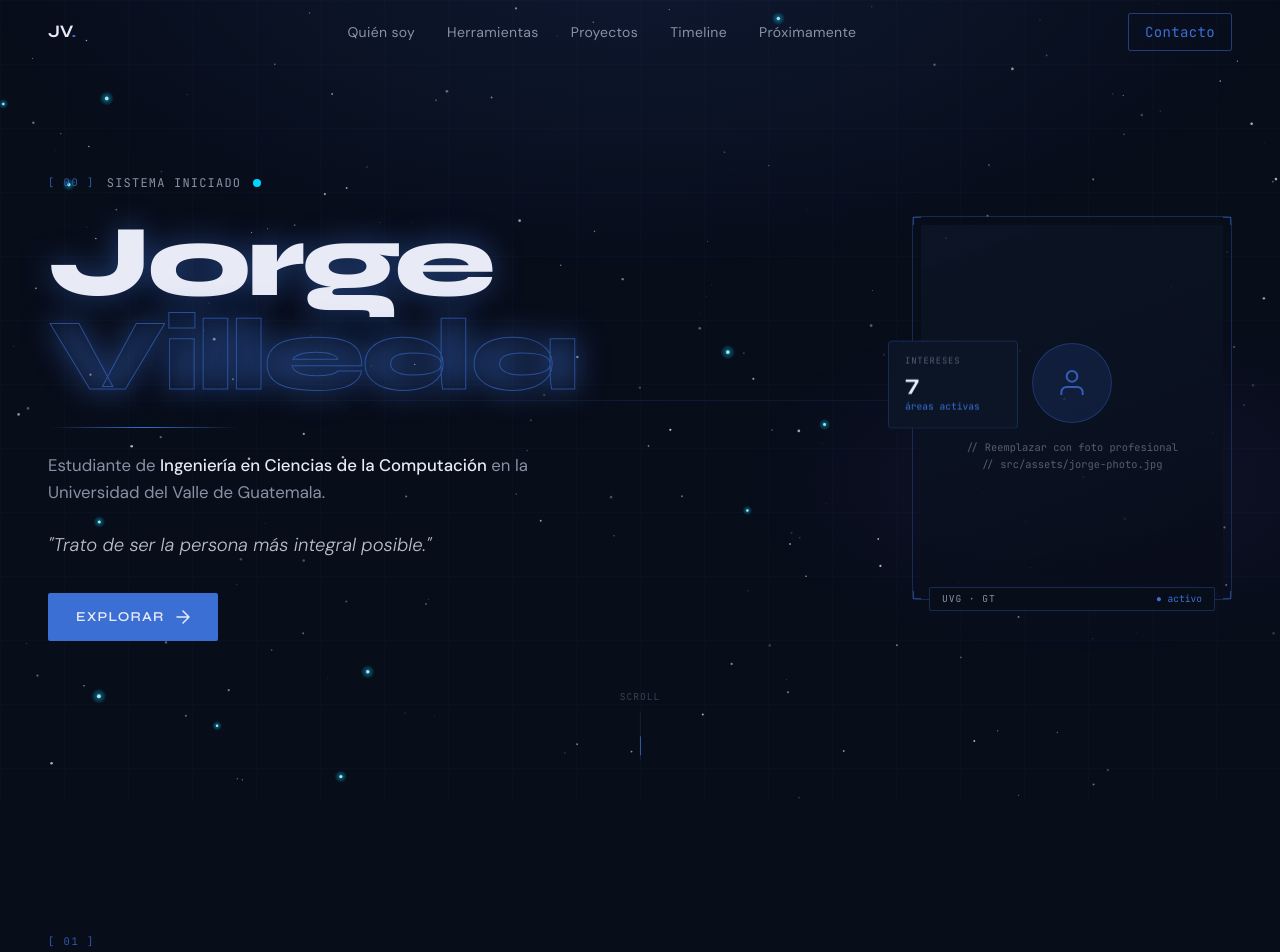
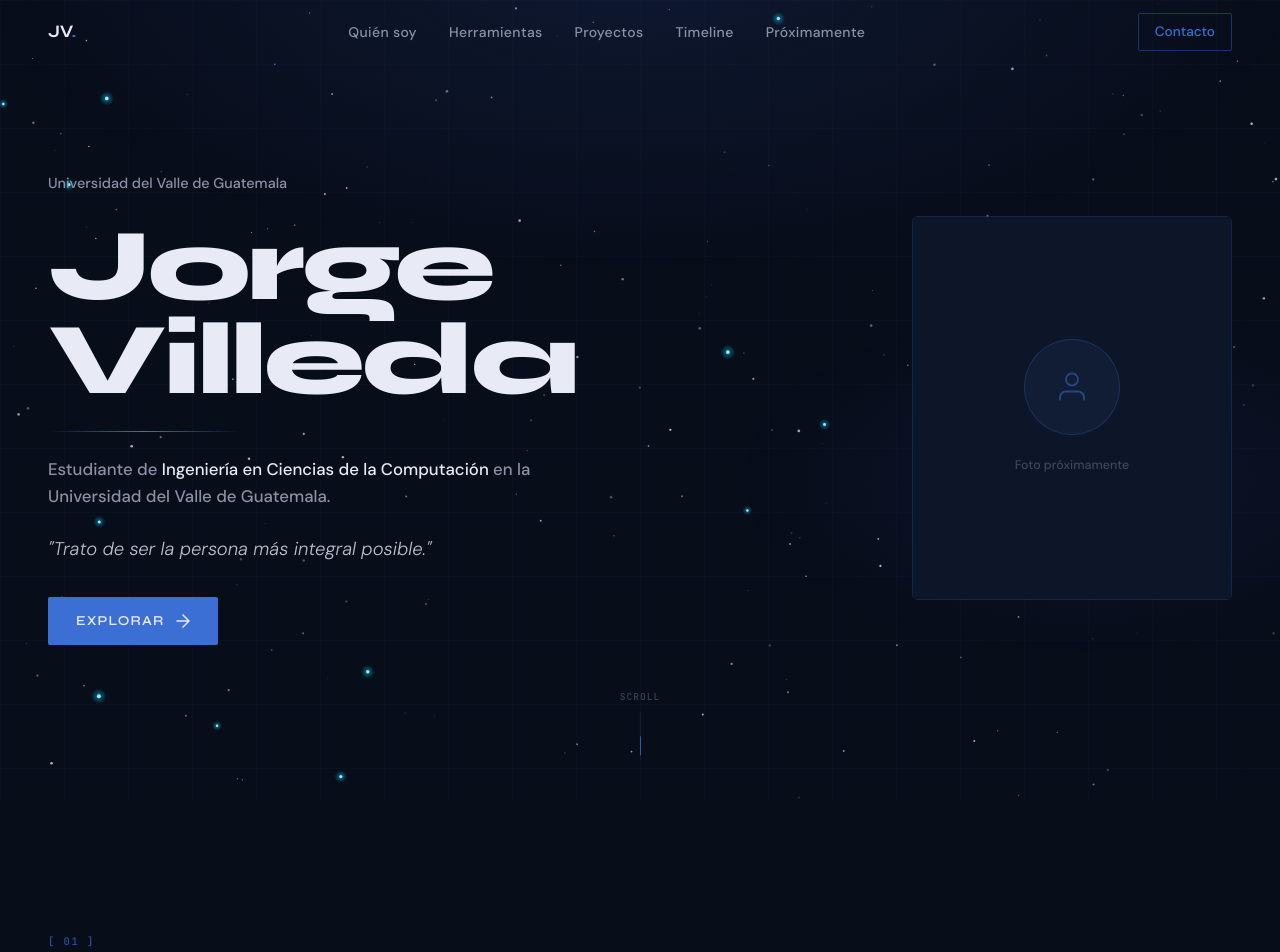
Before and after one commit to JorgeVilledaS/Portafolio, a React (Vite) app: page / in a window 1280 px wide. Shown: the top 952 px of the page. Built offline with nearby package versions, Linux system fonts and the light colour scheme.

Commit message:
Cambios importantes en la interfaz gráfica

```diff
--- a/src/components/Navbar.jsx
+++ b/src/components/Navbar.jsx
@@ -67,8 +67,8 @@ export default function Navbar() {
         {/* CTA — botón de contacto */}
         <a
           href="mailto:jorge@example.com"
-          className="hidden md:flex items-center gap-2 px-4 py-2 border border-nebula/50 text-nebula hover:bg-nebula/10 transition-all duration-200 text-sm font-mono tracking-wide"
-          style={{ borderRadius: '2px' }}
+          className="hidden md:flex items-center gap-2 px-4 py-2 border border-nebula/40 text-nebula hover:bg-nebula/10 transition-all duration-200 font-body"
+          style={{ borderRadius: '2px', fontSize: '0.85rem', fontWeight: 500 }}
         >
           Contacto
         </a>
--- a/src/index.css
+++ b/src/index.css
@@ -3,7 +3,7 @@
 @tailwind utilities;
 
 /* =========================================================
-   BASE STYLES
+   BASE STYLES — Jorge Villeda Portfolio
    ========================================================= */
 
 :root {
@@ -14,7 +14,7 @@
   --color-pulsar:  #6b5de8;
   --color-quasar:  #00d4ff;
   --color-star:    #e8eaf6;
-  --color-dust:    #8892a4;
+  --color-dust:    #9aa3b5;
 }
 
 /* Scroll suave global */
@@ -32,6 +32,7 @@ body {
   background-color: var(--color-deep);
   color: var(--color-star);
   font-family: 'DM Sans', sans-serif;
+  font-weight: 450;
   -webkit-font-smoothing: antialiased;
   -moz-osx-font-smoothing: grayscale;
   overflow-x: hidden;
@@ -101,13 +102,9 @@ a, button, [role="button"] { cursor: pointer; }
   font-size: 0.65rem;
   color: var(--color-nebula);
   letter-spacing: 0.15em;
-  opacity: 0.8;
+  opacity: 0.7;
 }
 
-/* Glow sutil para elementos importantes */
-.glow-nebula {
-  text-shadow: 0 0 30px rgba(59, 111, 212, 0.5);
-}
-.glow-quasar {
-  text-shadow: 0 0 20px rgba(0, 212, 255, 0.6);
-}
+/* Glow eliminado — los títulos no necesitan resplandor para tener presencia */
+.glow-nebula { text-shadow: none; }
+.glow-quasar { text-shadow: none; }
--- a/src/sections/Hero.jsx
+++ b/src/sections/Hero.jsx
@@ -2,7 +2,7 @@
  * Hero.jsx — Sección 1
  *
  * Pantalla completa con:
- *   - Foto profesional (placeholder hasta que la suba)
+ *   - Foto profesional (placeholder hasta que Jorge la suba)
  *   - Nombre grande con tipografía de display
  *   - Subtítulo y descripción
  *   - Botón "Explorar"
@@ -52,13 +52,6 @@ export default function Hero() {
         aria-hidden="true"
       />
 
-      {/* Línea horizontal decorativa — estilo instrumento de medición */}
-      <div
-        className="absolute left-0 right-0 pointer-events-none"
-        style={{ top: '50%', height: '1px', background: 'linear-gradient(90deg, transparent, rgba(59,111,212,0.15), transparent)' }}
-        aria-hidden="true"
-      />
-
       {/* LAYOUT PRINCIPAL */}
       <div className="relative z-10 max-w-7xl mx-auto px-6 lg:px-12 w-full pt-20 pb-16">
         <div className="grid grid-cols-1 lg:grid-cols-12 gap-12 lg:gap-0 items-center min-h-[80vh]">
@@ -72,23 +65,17 @@ export default function Hero() {
               animate="visible"
               className="flex flex-col gap-6"
             >
-              {/* Etiqueta de categoría — estilo terminal */}
-              <motion.div variants={itemVariants} className="flex items-center gap-3">
-                <span className="section-number">[ 00 ]</span>
-                <span className="text-dust font-mono text-xs tracking-widest uppercase">
-                  Sistema iniciado
-                </span>
-                {/* Indicador de estado — punto parpadeante */}
-                <span className="relative flex h-2 w-2">
-                  <span className="animate-ping absolute inline-flex h-full w-full rounded-full bg-quasar opacity-75" />
-                  <span className="relative inline-flex rounded-full h-2 w-2 bg-quasar" />
+              {/* Etiqueta de ubicación */}
+              <motion.div variants={itemVariants}>
+                <span className="font-body text-dust" style={{ fontSize: '0.9rem' }}>
+                  Universidad del Valle de Guatemala
                 </span>
               </motion.div>
 
               {/* Nombre — el elemento más grande y memorable */}
               <motion.h1
                 variants={itemVariants}
-                className="font-display text-star glow-nebula"
+                className="font-display text-star"
                 style={{
                   fontSize:      'clamp(3.5rem, 8vw, 7.5rem)',
                   lineHeight:    0.92,
@@ -98,12 +85,7 @@ export default function Hero() {
               >
                 Jorge
                 <br />
-                <span
-                  style={{
-                    WebkitTextStroke: '1px rgba(59,111,212,0.6)',
-                    color:            'transparent',
-                  }}
-                >
+                <span style={{ color: 'var(--color-star)' }}>
                   Villeda
                 </span>
               </motion.h1>
@@ -166,92 +148,37 @@ export default function Hero() {
               transition={{ duration: 1, delay: 0.5, ease: [0.25, 0.1, 0.25, 1] }}
               className="relative"
             >
-              {/* Marco de foto con efecto de panel de datos */}
+              {/* Marco de foto — limpio, sin decoraciones HUD */}
               <div
                 className="relative w-64 h-80 lg:w-80 lg:h-96"
                 style={{
-                  border:       '1px solid rgba(59,111,212,0.3)',
-                  borderRadius: '4px',
+                  border:       '1px solid rgba(59,111,212,0.25)',
+                  borderRadius: '6px',
+                  overflow:     'hidden',
                 }}
               >
-                {/* Esquinas decorativas — estilo HUD / observatorio */}
-                <HudCorner position="top-left"     />
-                <HudCorner position="top-right"    />
-                <HudCorner position="bottom-left"  />
-                <HudCorner position="bottom-right" />
-
-                {/* Foto — placeholder hasta que Jorge suba la suya */}
-                <div className="absolute inset-2 overflow-hidden" style={{ borderRadius: '2px' }}>
+                {/* Foto — reemplazar con: import jorgeFoto from '../assets/jorge-photo.jpg'
+                    y luego: <img src={jorgeFoto} alt="Jorge Villeda" className="w-full h-full object-cover" /> */}
+                <div className="absolute inset-0 overflow-hidden">
                   <div
-                    className="w-full h-full flex flex-col items-center justify-center gap-4"
-                    style={{ background: 'linear-gradient(160deg, rgba(13,22,40,0.8), rgba(8,13,26,0.9))' }}
+                    className="w-full h-full flex flex-col items-center justify-center gap-5"
+                    style={{ background: '#0d1628' }}
                   >
-                    {/* Icono placeholder */}
                     <div
-                      className="w-20 h-20 rounded-full flex items-center justify-center"
-                      style={{ background: 'rgba(59,111,212,0.15)', border: '1px solid rgba(59,111,212,0.3)' }}
+                      className="w-24 h-24 rounded-full flex items-center justify-center"
+                      style={{ background: '#111d35', border: '1px solid rgba(59,111,212,0.25)' }}
                     >
-                      <svg width="32" height="32" viewBox="0 0 24 24" fill="none" stroke="rgba(59,111,212,0.8)" strokeWidth="1.5">
+                      <svg width="36" height="36" viewBox="0 0 24 24" fill="none" stroke="rgba(59,111,212,0.5)" strokeWidth="1.2">
                         <path d="M20 21v-2a4 4 0 0 0-4-4H8a4 4 0 0 0-4 4v2"/>
                         <circle cx="12" cy="7" r="4"/>
                       </svg>
                     </div>
-
-                    {/* Instrucción para Jorge */}
-                    <p
-                      className="text-center font-mono text-dust/60 px-4"
-                      style={{ fontSize: '0.65rem', lineHeight: 1.6 }}
-                    >
-                      // Reemplazar con foto profesional
-                      <br />
-                      // src/assets/jorge-photo.jpg
+                    <p className="font-body text-dust/40" style={{ fontSize: '0.78rem' }}>
+                      Foto próximamente
                     </p>
                   </div>
                 </div>
-
-                {/* Etiqueta de datos — esquina inferior */}
-                <div
-                  className="absolute -bottom-3 left-4 right-4 flex justify-between items-center"
-                  style={{
-                    background:   'var(--color-deep)',
-                    padding:      '0.25rem 0.75rem',
-                    border:       '1px solid rgba(59,111,212,0.3)',
-                    borderRadius: '2px',
-                  }}
-                >
-                  <span className="font-mono text-dust" style={{ fontSize: '0.6rem', letterSpacing: '0.1em' }}>
-                    UVG · GT
-                  </span>
-                  <span className="font-mono text-nebula" style={{ fontSize: '0.6rem' }}>
-                    ●  activo
-                  </span>
-                </div>
               </div>
-
-              {/* Tarjeta flotante de estadística — detalle de dashboard */}
-              <motion.div
-                animate={{ y: [0, -6, 0] }}
-                transition={{ duration: 4, repeat: Infinity, ease: 'easeInOut' }}
-                className="absolute -left-6 top-1/3 hidden lg:block"
-                style={{
-                  background:   'rgba(13,22,40,0.92)',
-                  border:       '1px solid rgba(59,111,212,0.25)',
-                  backdropFilter: 'blur(8px)',
-                  padding:      '0.75rem 1rem',
-                  borderRadius: '4px',
-                  minWidth:     '130px',
-                }}
-              >
-                <p className="font-mono text-dust/60 uppercase tracking-widest" style={{ fontSize: '0.55rem' }}>
-                  Intereses
-                </p>
-                <p className="font-display text-star font-bold mt-1" style={{ fontSize: '1.4rem', lineHeight: 1 }}>
-                  7
-                </p>
-                <p className="font-mono text-nebula" style={{ fontSize: '0.6rem', marginTop: '0.25rem' }}>
-                  áreas activas
-                </p>
-              </motion.div>
 
             </motion.div>
           </div>
@@ -282,21 +209,3 @@ export default function Hero() {
     </section>
   )
 }
-
-/* ---- Subcomponente: Esquinas decorativas estilo HUD ---- */
-function HudCorner({ position }) {
-  const posClasses = {
-    'top-left':     'top-0 left-0',
-    'top-right':    'top-0 right-0 rotate-90',
-    'bottom-left':  'bottom-0 left-0 -rotate-90',
-    'bottom-right': 'bottom-0 right-0 rotate-180',
-  }
-
-  return (
-    <div className={`absolute w-4 h-4 pointer-events-none ${posClasses[position]}`} aria-hidden="true">
-      <svg width="16" height="16" viewBox="0 0 16 16" fill="none">
-        <path d="M0 8 L0 0 L8 0" stroke="rgba(59,111,212,0.7)" strokeWidth="1.5" fill="none"/>
-      </svg>
-    </div>
-  )
-}
--- a/src/sections/QuienSoy.jsx
+++ b/src/sections/QuienSoy.jsx
@@ -2,7 +2,7 @@
  * QuienSoy.jsx — Sección 2: Quién soy
  *
  * Muestra una constelación SVG interactiva donde cada nodo es una faceta
- * de mi identidad. Al hacer clic en un nodo, se despliega un panel
+ * de la identidad de Jorge. Al hacer clic en un nodo, se despliega un panel
  * lateral con imagen/video + tagline + texto descriptivo.
  *
  * Estructura:
@@ -107,10 +107,9 @@ function ConstellationCanvas({ activeNode, onNodeClick }) {
     <div
       className="relative w-full"
       style={{
-        border:        '1px solid rgba(59,111,212,0.12)',
+        border:        '1px solid rgba(59,111,212,0.15)',
         borderRadius:  '6px',
-        background:    'rgba(8,13,26,0.5)',
-        backdropFilter:'blur(4px)',
+        background:    '#0a1020',
       }}
     >
       <svg
@@ -162,12 +161,8 @@ function ConstellationCanvas({ activeNode, onNodeClick }) {
 
       {/* Leyenda inferior */}
       <div className="px-4 pb-3 flex items-center gap-2">
-        <span className="font-mono text-dust/40" style={{ fontSize: '0.6rem', letterSpacing: '0.1em' }}>
-          HAGA CLIC EN UN NODO PARA EXPLORAR
-        </span>
-        <div className="flex-1 h-px" style={{ background: 'rgba(59,111,212,0.1)' }} />
-        <span className="font-mono text-nebula/40" style={{ fontSize: '0.6rem' }}>
-          {CONSTELLATION_NODES.length} nodos
+        <span className="font-body text-dust/50" style={{ fontSize: '0.78rem' }}>
+          Haz clic en un nodo para explorar
         </span>
       </div>
     </div>
@@ -223,11 +218,12 @@ function ConstellationNode({ node, cx, cy, isActive, onClick }) {
 
       {/* Etiqueta de texto debajo del nodo */}
       <text
-        x={cx} y={cy + outerR + 12}
+        x={cx} y={cy + outerR + 13}
         textAnchor="middle"
-        fill={isActive ? node.color : 'rgba(136,146,164,0.8)'}
-        fontSize={isActive ? '10' : '9'}
-        fontFamily="JetBrains Mono, monospace"
+        fill={isActive ? node.color : 'rgba(136,146,164,0.9)'}
+        fontSize={isActive ? '10.5' : '9.5'}
+        fontFamily="DM Sans, sans-serif"
+        fontWeight={isActive ? '500' : '400'}
         style={{ transition: 'all 0.3s ease', userSelect: 'none' }}
       >
         {node.label}
@@ -251,8 +247,7 @@ function NodePanel({ node, onClose }) {
       style={{
         border:        `1px solid ${node.color}30`,
         borderRadius:  '6px',
-        background:    'rgba(8,13,26,0.85)',
-        backdropFilter:'blur(8px)',
+        background:    '#0d1628',
         overflow:      'hidden',
       }}
     >
@@ -265,11 +260,12 @@ function NodePanel({ node, onClose }) {
       {/* Botón cerrar */}
       <button
         onClick={onClose}
-        className="absolute top-3 right-3 z-10 font-mono text-dust/50 hover:text-star transition-colors"
-        style={{ fontSize: '0.7rem', letterSpacing: '0.1em' }}
+        className="absolute top-3 right-3 z-10 text-dust/40 hover:text-star transition-colors p-1"
         aria-label="Cerrar panel"
       >
-        [ ESC ]
+        <svg width="14" height="14" viewBox="0 0 14 14" fill="none" stroke="currentColor" strokeWidth="1.5" strokeLinecap="round">
+          <path d="M1 1l12 12M13 1L1 13"/>
+        </svg>
       </button>
 
       {/* ---- Área de media ---- */}
@@ -291,8 +287,8 @@ function NodePanel({ node, onClose }) {
 
         {/* Tagline */}
         <p
-          className="font-mono"
-          style={{ color: node.color, fontSize: '0.72rem', letterSpacing: '0.05em' }}
+          className="font-body"
+          style={{ color: node.color, fontSize: '0.82rem', fontWeight: 500 }}
         >
           {node.tagline}
         </p>
@@ -302,8 +298,8 @@ function NodePanel({ node, onClose }) {
 
         {/* Texto libre */}
         <p
-          className="font-body text-dust/90"
-          style={{ fontSize: '0.88rem', lineHeight: 1.75 }}
+          className="font-body text-dust"
+          style={{ fontSize: '0.88rem', lineHeight: 1.75, fontWeight: 500 }}
         >
           {node.body}
         </p>
@@ -385,7 +381,7 @@ function MediaBlock({ node }) {
           <line x1="16" y1="13" x2="8" y2="13"/>
           <line x1="16" y1="17" x2="8" y2="17"/>
         </svg>
-        <span className="font-mono text-dust/40" style={{ fontSize: '0.65rem', letterSpacing: '0.08em' }}>
+        <span className="font-body text-dust/40" style={{ fontSize: '0.78rem', textAlign: 'center', padding: '0 1rem' }}>
           {media.placeholder}
         </span>
       </div>
@@ -409,7 +405,7 @@ function MediaBlock({ node }) {
       >
         {node.icon}
       </div>
-      <span className="font-mono text-dust/40" style={{ fontSize: '0.65rem', letterSpacing: '0.08em', textAlign: 'center', padding: '0 1rem' }}>
+      <span className="font-body text-dust/40" style={{ fontSize: '0.78rem', textAlign: 'center', padding: '0 1rem' }}>
         {media.placeholder}
       </span>
     </div>
@@ -444,8 +440,8 @@ function EmptyPanelHint() {
         <line x1="30" y1="30" x2="12" y2="50" stroke="#3b6fd4" strokeWidth="0.5" strokeOpacity="0.3" strokeDasharray="3 4"/>
       </svg>
 
-      <p className="font-mono text-dust/40 text-center" style={{ fontSize: '0.72rem', lineHeight: 1.7, letterSpacing: '0.05em' }}>
-        Selecciona un nodo<br />para explorar esa faceta
+      <p className="font-body text-dust/50 text-center" style={{ fontSize: '0.88rem', lineHeight: 1.7 }}>
+        Selecciona un nodo para explorar esa faceta
       </p>
     </motion.div>
   )
```
Also changed, not shown: src/sections/Proyectos.jsx (+25 -23 lines), src/sections/Timeline.jsx (+30 -38 lines).
